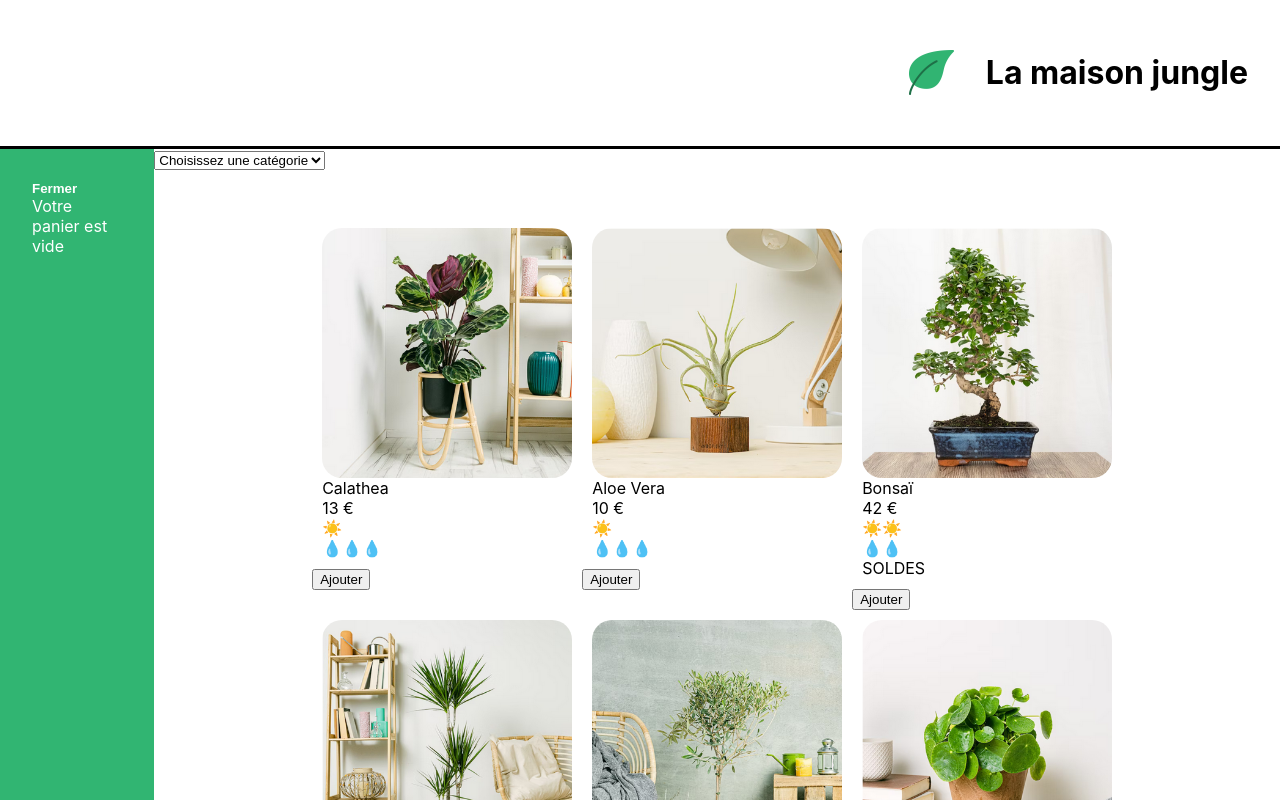
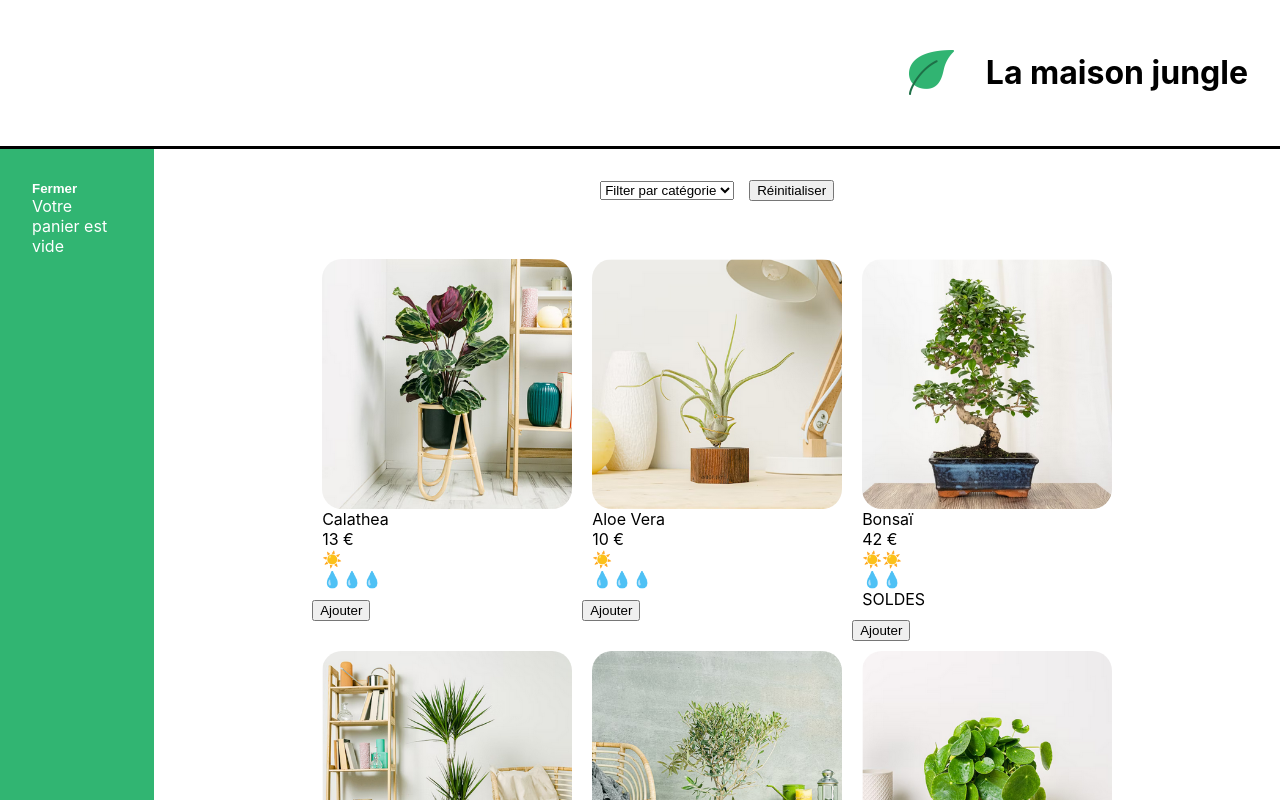
Before and after one commit to julieprunaret/La-maison-jungle-mastering-REACT, a React (Create React App) app: page / in a window 1280 px wide. Shown: the top 800 px of the page. Built offline with nearby package versions, Linux system fonts and the light colour scheme.

Commit message:
correction -  categories

```diff
--- a/src/components/Categories.js
+++ b/src/components/Categories.js
@@ -1,35 +1,59 @@
-import { plantList } from '../datas/plantList';
+// import { plantList } from '../datas/plantList';
 
 
-function Categories ({newPlantList, setNewPlantList}) {
+// function Categories ({newPlantList, setNewPlantList}) {
 
-    console.log("voici plantList", plantList)
-    // we get the list of plants and push the values in a tab
-    const categories = plantList.reduce((acc, plant) =>
-    // if the category isn't already in the array, we push it inside
-    acc.includes(plant.category)? acc : acc.concat(plant.category), []);
+//     // we get the list of plants and push the values in a tab
+//     const categories = plantList.reduce((acc, plant) =>
+//     // if the category isn't already in the array, we push it inside
+//     acc.includes(plant.category)? acc : acc.concat(plant.category), []);
 
-    let initValue = newPlantList === plantList ? "B" : null;
+//     let initValue = newPlantList === plantList ? "B" : null;
 
-    function addValue (e) {
-        setNewPlantList(newPlantList=plantList.filter((plant) => plant.category === e.target.value))
-        initValue = e.target.value;
-    }
+//     function addValue (e) {
+//         setNewPlantList(newPlantList=plantList.filter((plant) => plant.category === e.target.value))
+//         initValue = e.target.value;
+//     }
 
-    return (
-        <div>
-            <select onChange={(e) => {addValue(e)}} value="B">
-                <option  value={initValue} selected disabled hidden>Choisissez une catégorie</option>
-                {
-                        categories.map((category) => (
-                        // because the category is unique, we can use the name as key
-                        <option key={category} value={category}>{category}</option>
-                    ))
-                }
-            </select>
-            { newPlantList !== plantList && <button onClick={() => {setNewPlantList(plantList)}}>Réinitialiser</button> }
-        </div>
-    )
+//     return (
+//         <div>
+//             <select onChange={(e) => {addValue(e)}} value="B">
+//                 <option  value={initValue} selected disabled hidden>Choisissez une catégorie</option>
+//                 {
+//                         categories.map((category) => (
+//                         // because the category is unique, we can use the name as key
+//                         <option key={category} value={category}>{category}</option>
+//                     ))
+//                 }
+//             </select>
+//             { newPlantList !== plantList && <button onClick={() => {setNewPlantList(plantList)}}>Réinitialiser</button> }
+//         </div>
+//     )
+// }
+
+// export default Categories
+
+import '../styles/Categories.css'
+
+function Categories({ setActiveCategory, categories, activeCategory }) {
+	return (
+		<div className='lmj-categories'>
+			<select
+                //if no category is active, there is no value ('')
+				value={activeCategory}
+				onChange={(e) => setActiveCategory(e.target.value)}
+				className='lmj-categories-select'
+			>
+				<option value=''>Filter par catégorie</option>
+				{categories.map((category) => (
+					<option key={category} value={category}>
+						{category}
+					</option>
+				))}
+			</select>
+			<button onClick={() => setActiveCategory('')}>Réinitialiser</button>
+		</div>
+	)
 }
 
 export default Categories
--- a/src/components/ShoppingList.js
+++ b/src/components/ShoppingList.js
@@ -5,8 +5,16 @@ import PlantItem from './PlantItem';
 import React, { useState } from 'react';
 
 const ShoppingList = ({cart, setCart}) => {
-    const [newPlantList, setNewPlantList] = useState(plantList)
-    console.log("newPlantList :" ,newPlantList);
+    // const [newPlantList, setNewPlantList] = useState(plantList)
+    // console.log("newPlantList :" ,newPlantList);
+
+    // we create the state
+    const [activeCategory, setActiveCategory] = useState('')
+	const categories = plantList.reduce(
+		(acc, plant) =>
+			acc.includes(plant.category) ? acc : acc.concat(plant.category),
+		[]
+	)
 
     function addToCart(name, price) {
         const currentPlantAdded = cart.find((plant)=> plant.name === name)
@@ -25,11 +33,18 @@ const ShoppingList = ({cart, setCart}) => {
 
     return (
         <div>
-            <Categories setNewPlantList={setNewPlantList} newPlantList={newPlantList}/>
+            {/* <Categories setNewPlantList={setNewPlantList} newPlantList={newPlantList}/> */}
+            <Categories
+				categories={categories} //all the categories
+				setActiveCategory={setActiveCategory} // fonction to set the category state
+				activeCategory={activeCategory} // category state (immutable)
+			/>
 
             <ul className='lmj-plant-list'>
                         {
-                            newPlantList.map(({ id, cover, name, water, light, isSpecialOffer, price }) => (
+                            plantList.map(({ id, cover, name, water, light, isSpecialOffer, price, category }) =>
+                            //if a category is selected, we show the plant if the plant's category is the same. If no category is selected, we show all the plants
+                            !activeCategory || activeCategory === category ? (
                                 <div key={id}>
                                     <PlantItem
                                         name={name}
@@ -41,7 +56,8 @@ const ShoppingList = ({cart, setCart}) => {
                                     />
                                     <button onClick={() => addToCart(name, price)}>Ajouter</button>
                                 </div>
-                        ))}
+                        ) : null
+                        )}
             </ul>
         </div>
     )
--- /dev/null
+++ b/src/styles/Categories.css
@@ -0,0 +1,8 @@
+.lmj-categories {
+	text-align: center;
+	padding-top: 30px;
+}
+
+.lmj-categories-select {
+	margin-right: 15px;
+}
```
Also changed, not shown: 1 other file (tests, documents, lock files or other folders).
